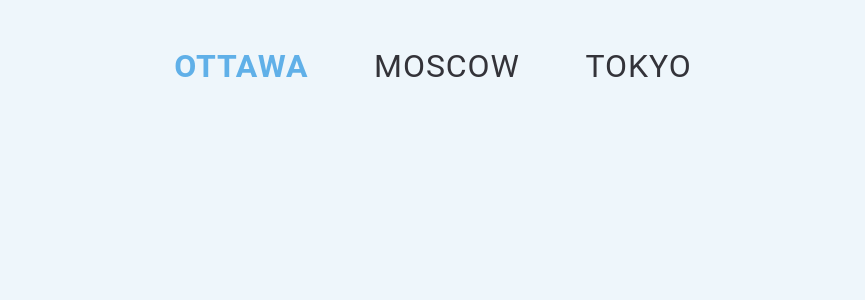
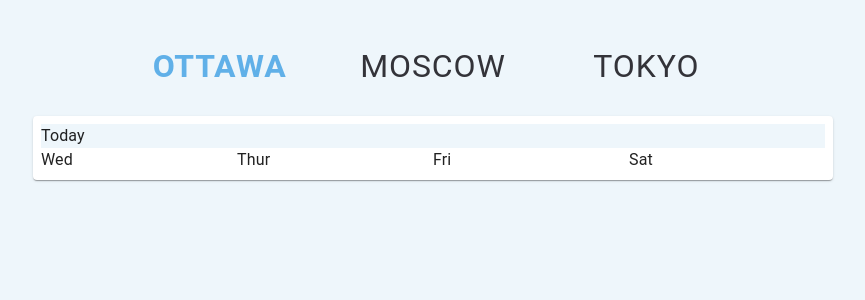
Before and after one commit to LucasSilbernagel/weather-dash, a React (Create React App) app: page / in a window 1280 px wide. Shown: the top 300 px of the page, without its empty margins (207-1072 px from the left). Built offline with nearby package versions, Linux system fonts and the light colour scheme.

Commit message:
starting initial layout of dashboard

```diff
--- a/src/App.tsx
+++ b/src/App.tsx
@@ -1,6 +1,7 @@
 import { Grid, CssBaseline } from '@mui/material'
 import './style.css'
 import NavBar from './Components/NavBar'
+import Dashboard from './Components/Dashboard'
 
 const App = () => {
   return (
@@ -8,13 +9,14 @@ const App = () => {
       <CssBaseline />
       <Grid
         container
+        direction="column"
         sx={{
           background: '#eef6fb',
-          justifyContent: 'center',
           paddingTop: '2em',
         }}
       >
         <NavBar />
+        <Dashboard />
       </Grid>
     </>
   )
--- /dev/null
+++ b/src/Components/Dashboard.tsx
@@ -0,0 +1,31 @@
+import { Grid, Paper, Typography } from '@mui/material'
+
+const Dashboard = () => {
+  return (
+    <Grid container item justifyContent="center" sx={{ marginTop: '1em' }}>
+      <Paper sx={{ padding: '0.5em', width: '100%', maxWidth: '800px' }}>
+        <Grid container item direction="column">
+          <Grid item lg={12} sx={{ background: '#EEF6FB' }}>
+            <Typography>Today</Typography>
+          </Grid>
+          <Grid container item>
+            <Grid item lg={3}>
+              <Typography>Wed</Typography>
+            </Grid>
+            <Grid item lg={3}>
+              <Typography>Thur</Typography>
+            </Grid>
+            <Grid item lg={3}>
+              <Typography>Fri</Typography>
+            </Grid>
+            <Grid item lg={3}>
+              <Typography>Sat</Typography>
+            </Grid>
+          </Grid>
+        </Grid>
+      </Paper>
+    </Grid>
+  )
+}
+
+export default Dashboard
--- a/src/Components/NavBar.tsx
+++ b/src/Components/NavBar.tsx
@@ -15,15 +15,14 @@ const NavBar = () => {
     <Grid
       container
       item
-      lg={5}
       sx={{
         background: '#eef6fb',
-        justifyContent: 'space-between',
+        justifyContent: 'center',
       }}
     >
       {navBarLabels.map((label, index) => {
         return (
-          <Grid item key={index}>
+          <Grid container item key={index} justifyContent="center" lg={2}>
             <Button
               onClick={handleClick}
               value={label}
```
